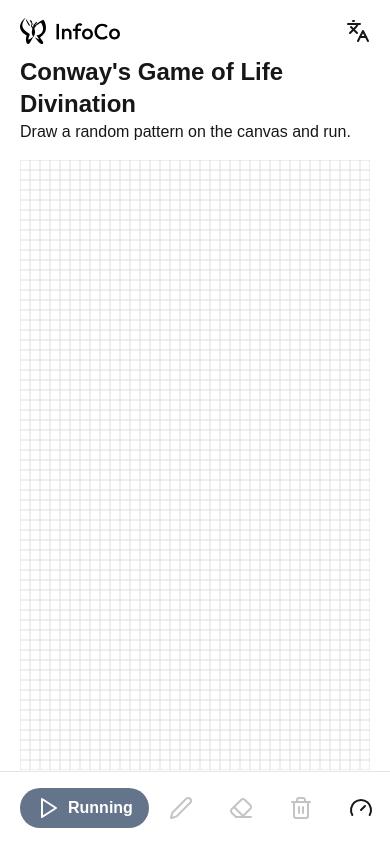
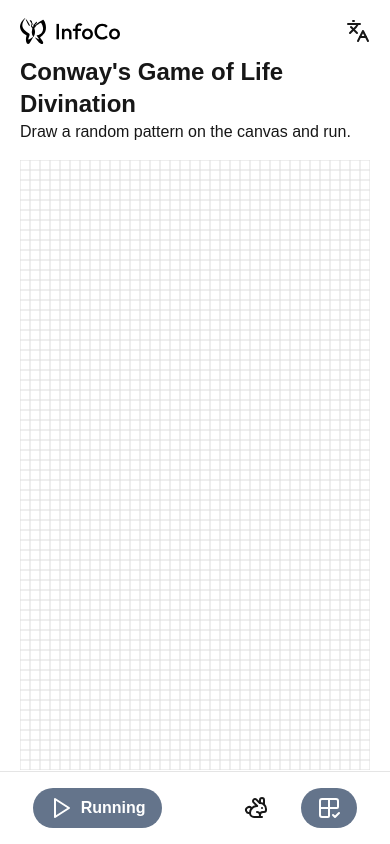
Before and after one commit to Zerlight/InfoCo-lifegame-proj, a Next.js app: page / in a window 390 px wide. Both pictures are taken after a click on the button "Running". Built offline with nearby package versions, Linux system fonts and the light colour scheme.

Commit message:
feat: finish speed and optimize buttons on mobile

```diff
--- a/app/components/transition-button.tsx
+++ b/app/components/transition-button.tsx
@@ -1,7 +1,6 @@
 import clsx from "clsx";
 import { useSpring, animated } from "@react-spring/web";
 import useMeasure from "react-use-measure";
-import { useEffect } from "react";
 
 export default function TButton({
   children,
@@ -9,6 +8,7 @@ export default function TButton({
   activated,
   activatedContent,
   disabled,
+  hidden,
   onClick,
   ...props
 }: {
@@ -19,27 +19,43 @@ export default function TButton({
   className?: string;
   activated?: boolean;
   disabled?: boolean;
+  hidden?: boolean;
   onClick?: () => void;
   [key: string]: any;
 }) {
-  const [ref, { width }] = useMeasure();
+  const [textRef, textMeasure] = useMeasure();
+  const [buttonRef, buttonMeasure] = useMeasure();
   const textSpring = useSpring({
-    width: activated ? width : 0,
+    width: activated ? textMeasure.width : 0,
     opacity: activated ? 1 : 0,
+    config: { tension: 180, friction: 24 },
+  });
+  const buttonSpring = useSpring({
+    width: hidden ? 0 : buttonMeasure.width,
+    opacity: hidden ? 0 : 1,
     config: { tension: 180, friction: 24 },
   });
 
   return (
+    <animated.div
+      style={{
+        ...buttonSpring,
+        pointerEvents: hidden ? "none" : "auto",
+      }}
+    >
       <button
         className={clsx(
           activated
             ? "dark:bg-slate-600 bg-slate-500 dark:hover:bg-slate-700 hover:bg-slate-600 text-white gap-2"
-          : !disabled ? "dark:hover:bg-gray-800 hover:bg-gray-100" : "opacity-25",
-        "flex rounded-full transition-all px-4 py-2 items-center font-semibold dark:outline-slate-600 outline-slate-400",
+            : !disabled
+            ? "dark:hover:bg-gray-800 hover:bg-gray-100"
+            : "opacity-25",
+          "flex rounded-full transition-all px-4 py-2 items-center font-semibold dark:outline-slate-600 outline-slate-400 overflow-hidden",
           className
         )}
         disabled={disabled}
         onClick={disabled ? undefined : onClick}
+        ref={buttonRef}
         {...props}
       >
         {Array.isArray(children) ? (
@@ -53,7 +69,7 @@ export default function TButton({
                   whiteSpace: "nowrap",
                 }}
               >
-              <span ref={ref} style={{ display: "inline-block" }}>
+                <span ref={textRef} style={{ display: "inline-block" }}>
                   {children[1]}
                 </span>
               </animated.div>
@@ -63,5 +79,6 @@ export default function TButton({
           children
         )}
       </button>
+    </animated.div>
   );
 }
--- a/app/dictionaries/en.json
+++ b/app/dictionaries/en.json
@@ -3,7 +3,5 @@
     "description": "Draw a random pattern on the canvas and run.",
     "draw": "Draw",
     "erase": "Erase",
-    "clear": "Cleared",
-    "run": "Running",
-    "speed": "Speed"
+    "run": "Running"
 }
--- a/app/dictionaries/zh.json
+++ b/app/dictionaries/zh.json
@@ -3,7 +3,5 @@
     "description": "在画布上绘制一个随机图案，看看会得到什么。",
     "draw": "绘制",
     "erase": "擦除",
-    "clear": "已清除",
-    "run": "运行中",
-    "speed": "速度"
+    "run": "运行中"
 }
--- a/app/page.tsx
+++ b/app/page.tsx
@@ -10,17 +10,28 @@ import {
   Dictionary,
 } from "@/app/utils/dictionaries";
 import Image from "next/image";
-import { Languages, Pen, Eraser, Trash2, Gauge, Play, Grid2x2Check, Grid2x2X } from "lucide-react";
+import {
+  Languages,
+  Pen,
+  Eraser,
+  Trash2,
+  Play,
+  Grid2x2Check,
+  Grid2x2X,
+  Zap,
+  Rabbit,
+  Snail,
+} from "lucide-react";
 import TButton from "@/app/components/transition-button";
 import useMeasure from "react-use-measure";
 
 const AppPage = () => {
   const [running, setRunning] = useState(false);
   const [drawGridLines, setDrawGridLines] = useState(true);
-  const [boost, setBoost] = useState(false);
   const [clear, setClear] = useState(false);
   const [mode, setMode] = useState<"draw" | "erase">("draw");
   const [dict, setDict] = useState<Dictionary>();
+  const [speed, setSpeed] = useState(2);
   const [grid, setGrid] = useState<boolean[][]>([[]]);
   const [lang, setLang] = useState<AvailableLocales>(
     matchLocale(navigator.language)
@@ -40,16 +51,15 @@ const AppPage = () => {
     if (!running) return;
     const interval = setInterval(() => {
       setGrid((prev) => getNextGeneration(prev));
-    }, 100);
+    }, 200 / speed);
     return () => clearInterval(interval);
-  }, [running]);
+  }, [running, speed]);
 
   useEffect(() => {
     const _cols = Math.floor(boardMeasure.width / 10);
     const _rows = Math.floor(
       (boardMeasure.height - actionBarMeasure.height) / 10
     );
-    console.log(_rows, _cols);
     if (_rows > boardDimensions.row || _cols > boardDimensions.col) {
       const deltaRow = Math.max(_rows - boardDimensions.row, 0);
       const deltaCol = Math.max(_cols - boardDimensions.col, 0);
@@ -73,7 +83,6 @@ const AppPage = () => {
     )
       return;
     if (grid[0].length === 0) return;
-    console.log(grid);
     setBoardDimensions({
       row: grid.length,
       col: grid[0].length,
@@ -116,7 +125,7 @@ const AppPage = () => {
       </div>
       <div className="fixed bottom-0 left-0 right-0 bg-background border-t dark:border-t-neutral-800 border-t-neutral-200">
         <div
-          className="flex justify-evenly py-4 max-w-screen-xl mx-auto px-5 gap-1"
+          className="flex justify-evenly py-4 px-5 gap-1"
           ref={actionBarRef}
         >
           <TButton activated={running} onClick={() => setRunning(!running)}>
@@ -126,6 +135,7 @@ const AppPage = () => {
           <TButton
             activated={mode === "draw" && !running}
             disabled={running}
+            hidden={running && actionBarMeasure.width < 450}
             onClick={() => setMode("draw")}
           >
             <Pen />
@@ -134,6 +144,7 @@ const AppPage = () => {
           <TButton
             activated={mode === "erase" && !running}
             disabled={running}
+            hidden={running && actionBarMeasure.width < 450}
             onClick={() => setMode("erase")}
           >
             <Eraser />
@@ -141,6 +152,7 @@ const AppPage = () => {
           </TButton>
           <TButton
             disabled={running}
+            hidden={running && actionBarMeasure.width < 450}
             activated={clear}
             onClick={() => {
               if (clear) return;
@@ -151,22 +163,25 @@ const AppPage = () => {
               );
               setClear(true);
               setTimeout(() => setClear(false), 1000);
-            }
-            }
+            }}
           >
             <Trash2 />
-            <span>{dict.clear}</span>
           </TButton>
-          <TButton>
-            <Gauge />
+          <TButton
+            onClick={() => {
+              setSpeed(speed === 1 ? 2 : speed === 2 ? 20 : 1);
+            }}
+            activated={speed === 20}
+            hidden={!running && actionBarMeasure.width < 450}
+          >
+            {speed === 1 ? <Snail /> : speed === 2 ? <Rabbit /> : <Zap />}
           </TButton>
           <TButton
             activated={drawGridLines}
-            onClick={() => setDrawGridLines(!drawGridLines)}>
-              {
-                drawGridLines ? <Grid2x2Check /> : <Grid2x2X />
-              }
-            </TButton>
+            onClick={() => setDrawGridLines(!drawGridLines)}
+          >
+            {drawGridLines ? <Grid2x2Check /> : <Grid2x2X />}
+          </TButton>
         </div>
       </div>
     </div>
```
Lines whose indentation alone changed are shown as unchanged.
